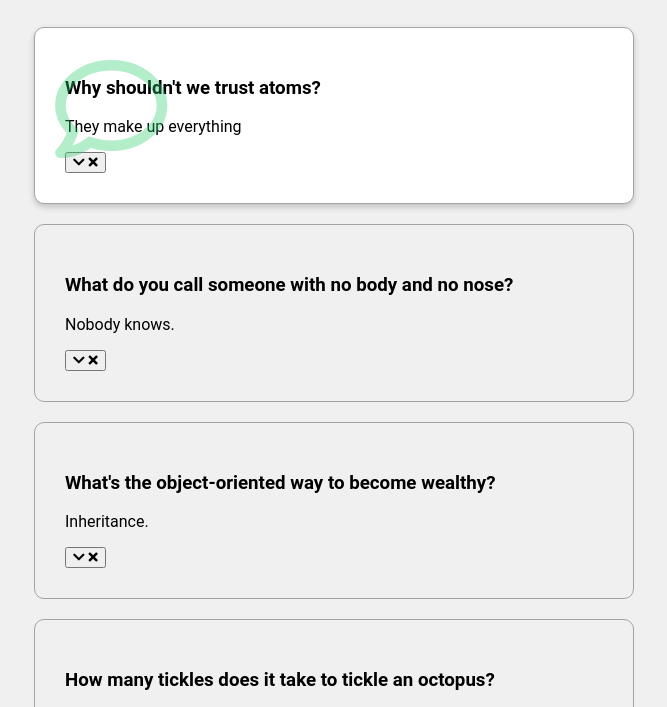
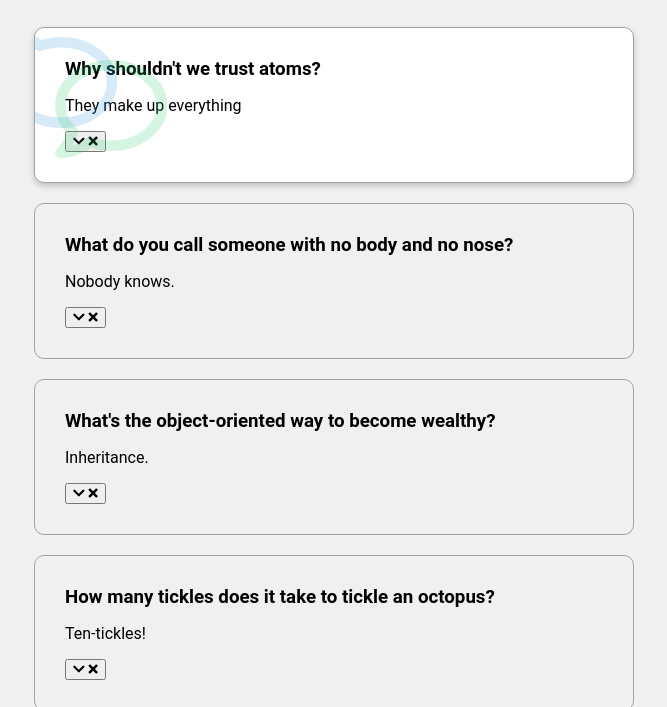
Before and after one commit to evanderzzstudio/FAQ-Collapse, a plain HTML site: page index.html in a window 1280 px wide. Shown: the part 91-798 px from the top of the page, without its empty margins (306-973 px from the left). Drawn offline with Linux system fonts and the light colour scheme; a web font is replaced by a local one.

Commit message:
- Update FAQ styling and fix end of file formatting issue.

```diff
--- a/style.css
+++ b/style.css
@@ -47,3 +47,14 @@ h1 {
     left: 20px;
     z-index: 0;
 }
+
+.faq.active::before {
+    color: #3498db;
+    top: -10px;
+    left: -30px;
+    transform: rotateX(180deg);
+}
+
+.faq-title {
+    margin: 0 35px 0 0;
+}
```
